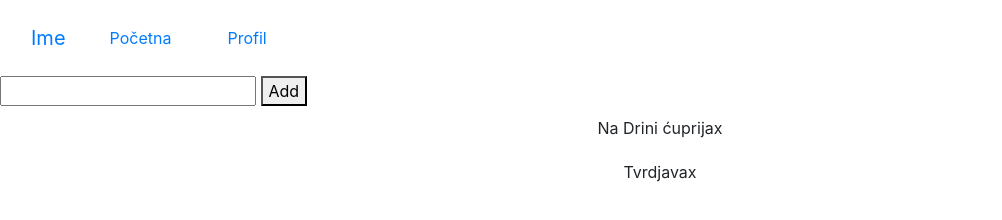
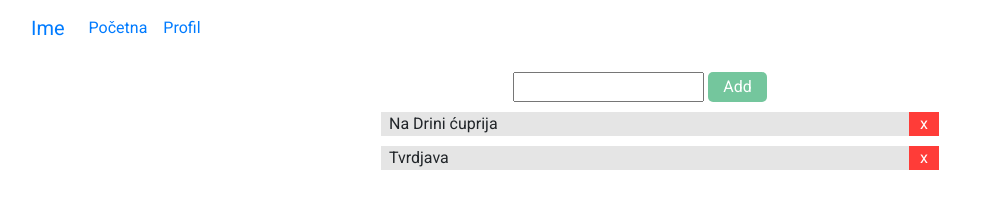
Before and after one commit to marijaskrobonja/Technovation-, a plain HTML site: page index.html in a window 1280 px wide. Shown: the whole page, without its empty margins (0-1002 px from the left). Drawn offline with nearby package versions, Linux system fonts and the light colour scheme.

Commit message:
Update style.css

```diff
--- a/style.css
+++ b/style.css
@@ -1,31 +1,45 @@
 body{
     margin: 0;
     padding: 0;
+    font-family: 'Roboto', sans-serif;
 }
-h1, h2, h3{
-    margin: 0;
+button{
+    padding: 3px 15px;
+    background-color: #74c69d;
+    border: transparent;
+    color: white;
+    border-radius: 5px;
+}
+button:active{
+    border: transparent;
 }
 
-span img{
-    height: 30px;
+form:active{
+    border: transparent;
+    outline: transparent;
 }
-ul{
-    display: flex;
-    flex-direction:column;
-    justify-content: center;
-    align-items: center;
+.book{
+    text-align: center;
+    margin-top: 1em;
 }
-li{
-    position:relative;
+.list-items ul li{
+    width: 45%;
+    margin: auto;
+    background-color: #e5e5e5;
+    margin-top: 10px;
+    list-style: none;
     display: block;
-    padding:10px 20px;
-
+    position: relative;
+    padding-left:0.5em ;
+    transition: 0.2s linear;
 }
-
-.input-group{
-    display: flex;
-   justify-content: center;
+ ul li span{
+    position: absolute;
+    top:0;
+    right: 0;
+    width:
+    30px;
+    background-color: #ff3c38;
+    text-align: center;
+    color: white;
 }
-.btn-add{
-    padding: 0.5rem;
-}
```
